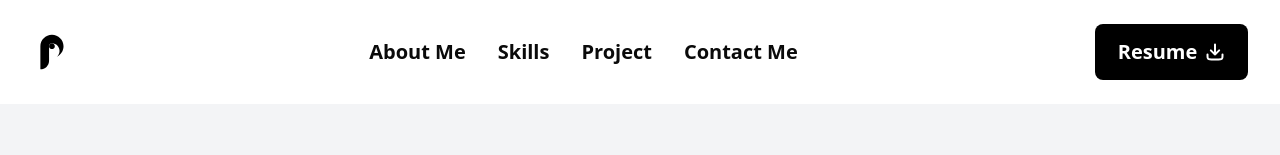
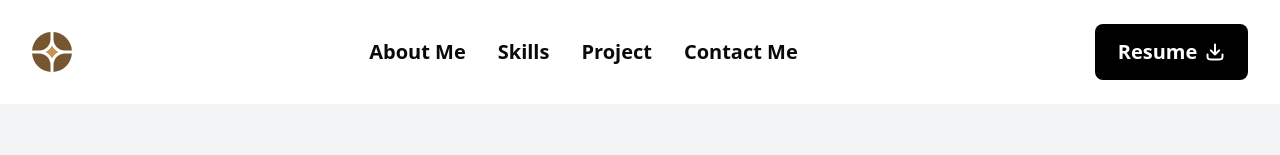
Before and after one commit to aldifhrent/portfolio-cc, a React (Vite) app: page /portfolio/1 in a window 1280 px wide. Shown: the top 155 px of the page. Built offline with nearby package versions, Linux system fonts and the light colour scheme.

Commit message:
feat: change logo

```diff
--- a/index.html
+++ b/index.html
@@ -2,7 +2,7 @@
 <html lang="en">
   <head>
     <meta charset="UTF-8" />
-    <link rel="icon" type="image/svg+xml" href="/logo.svg" />
+    <link rel="icon" type="image/svg+xml" href="/logov2.svg" />
     <meta name="viewport" content="width=device-width, initial-scale=1.0" />
     <title>Aldi Ahmad Fahrizi Ilmawan | FullStack Web Developer</title>
   </head>
--- a/src/components/footer.tsx
+++ b/src/components/footer.tsx
@@ -3,7 +3,7 @@
     <section className="mt-20 bg-black w-screen h-fit">
       <footer className="px-20 py-6">
         <div className="flex justify-between items-center">
-          <img src="/footer-logo.svg" alt="Logo" />
+          <img src="/logov2.svg" alt="Logo" />
         </div>
       </footer>
     </section>
--- a/src/components/header.tsx
+++ b/src/components/header.tsx
@@ -35,7 +35,7 @@
       <div className="flex justify-between items-center mx-auto py-2 px-8">
         {/* Logo */}
         <Link to="/">
-          <img src="/logo.svg" alt="Logo" />
+          <img src="/logov2.svg" alt="Logo" />
         </Link>
 
         {/* Desktop Navigation */}
```
Also changed, not shown: public/logov2.svg (added).
